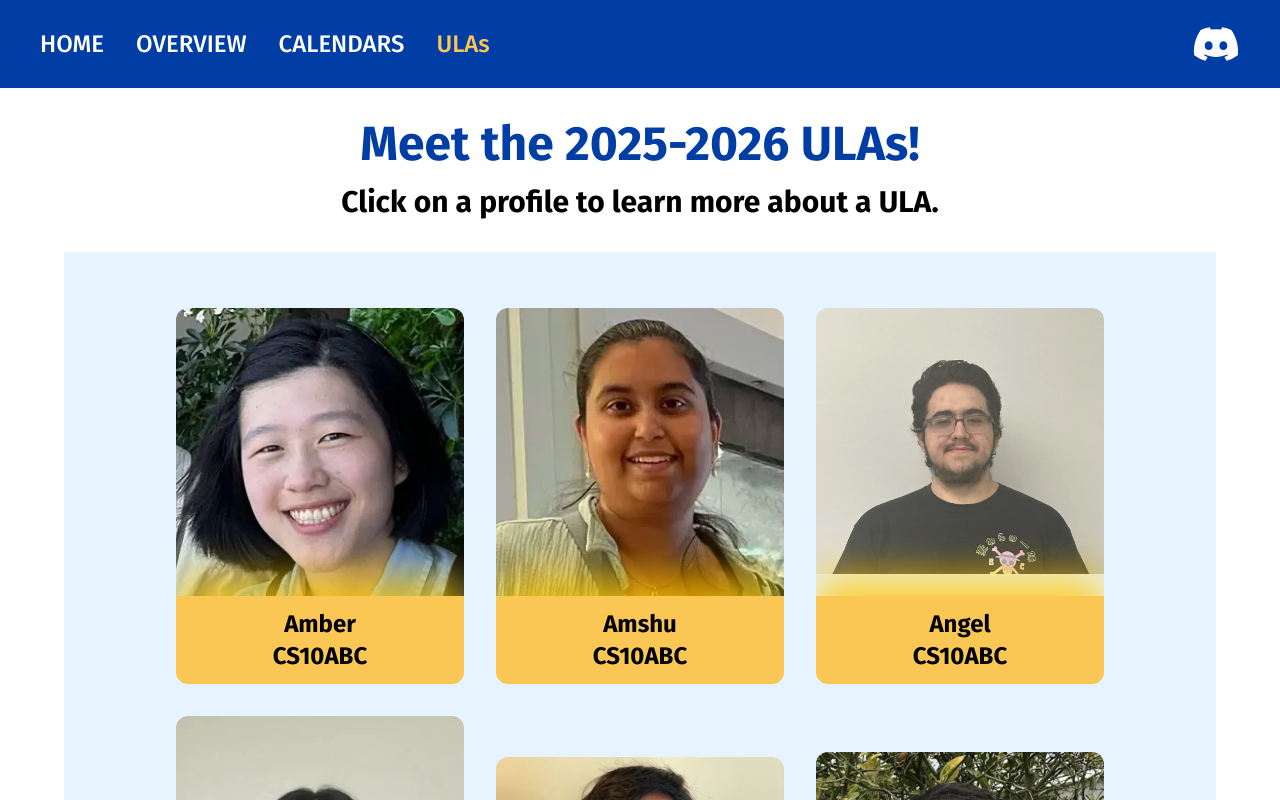
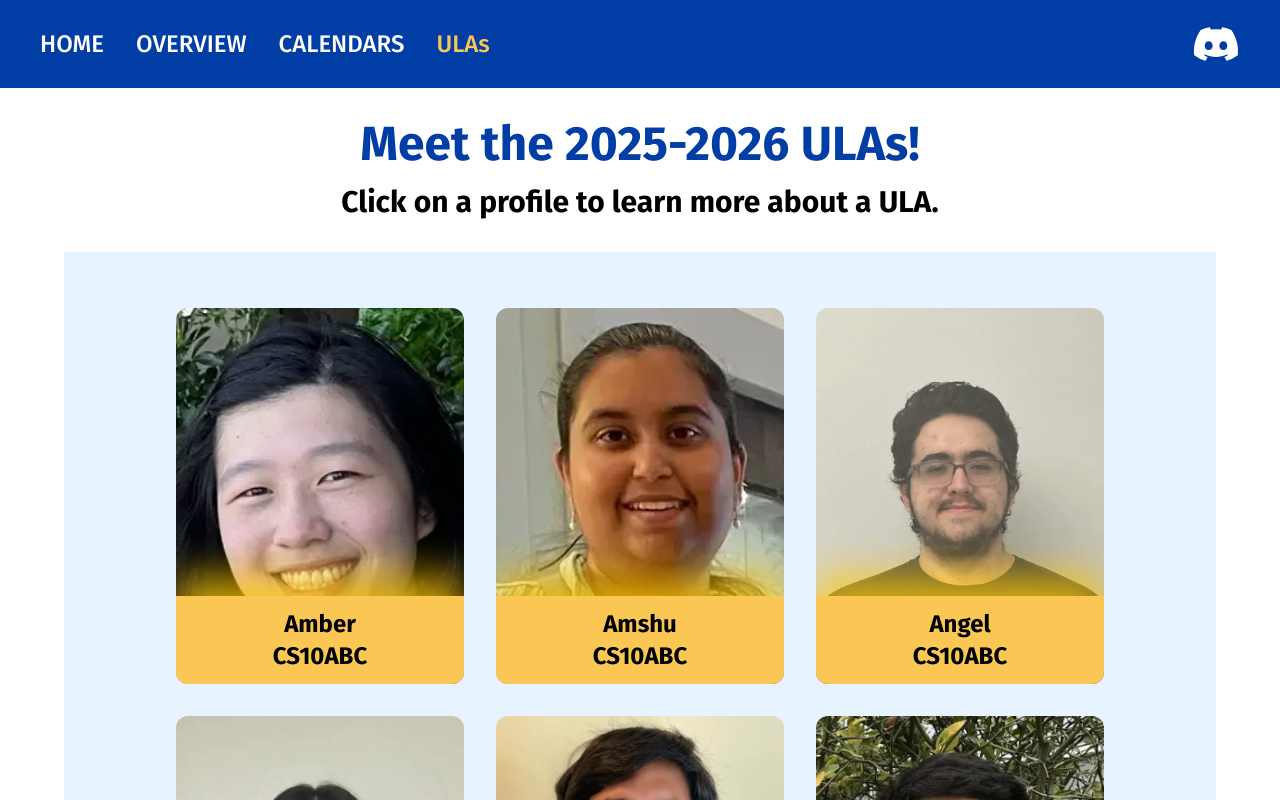
Before and after one commit to acm-ucr/cse-ula, a Next.js app: page /ula in a window 1280 px wide. Shown: the top 800 px of the page. Built offline with nearby package versions, Linux system fonts and the light colour scheme.

Commit message:
thank you next.js :D

```diff
--- a/src/components/ula/Card.tsx
+++ b/src/components/ula/Card.tsx
@@ -27,7 +27,7 @@ const Card = ({ image, name, classes, description }: ulaCardProps) => {
         style={{ backfaceVisibility: "hidden", transform: "rotateY(0deg)" }}
       >
         <div className="aspect-[4/4]">
-          <Image src={image} alt={name} className="object-cover" />
+          <Image src={image} alt={name} fill={true} className="object-cover" />
         </div>
         <div className="z-20 flex flex-col items-center justify-center bg-ula-yellow-accent py-3 text-2xl font-bold shadow-[0_-20px_40px_rgba(255,200,0,.8)]">
           <p>{name}</p>
```
